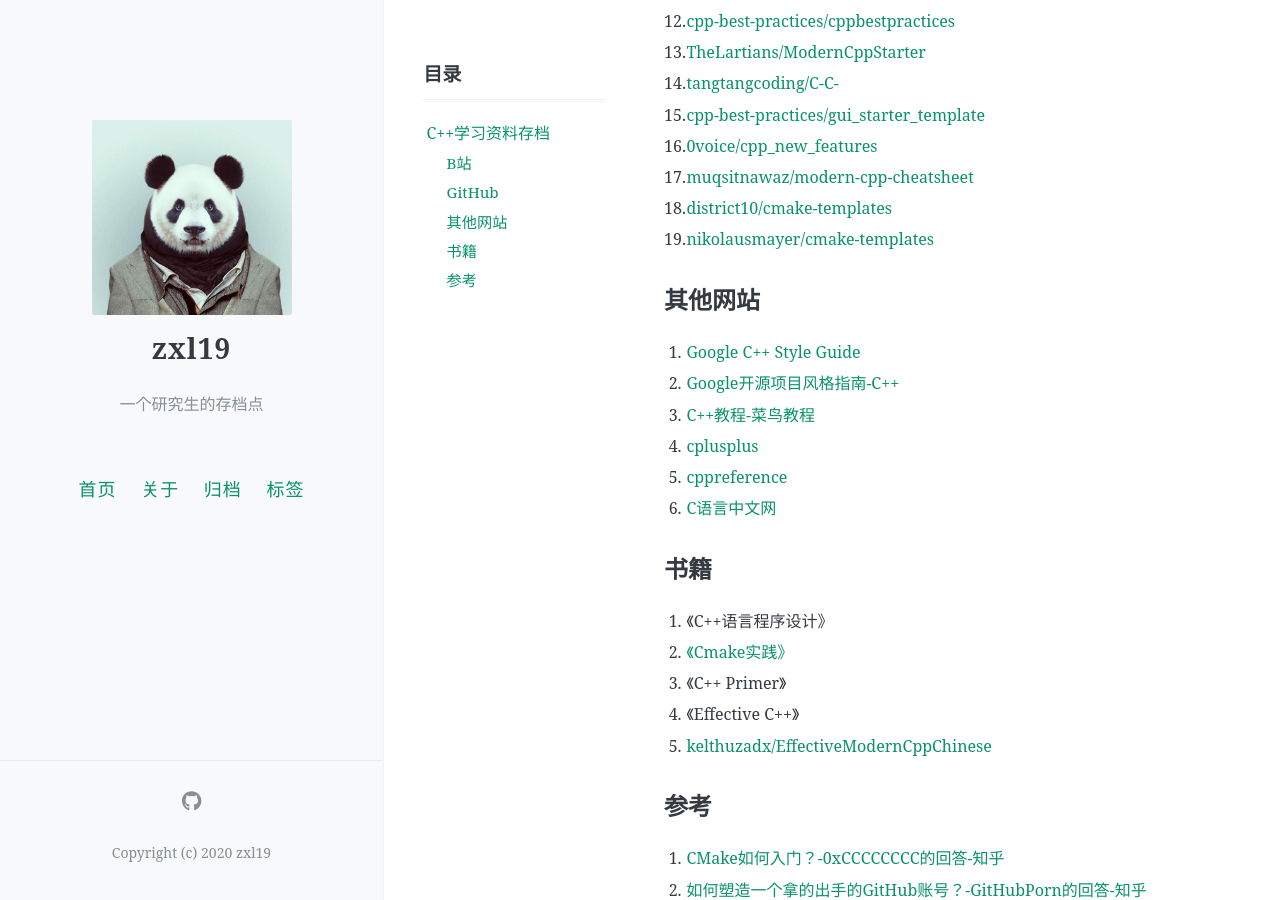
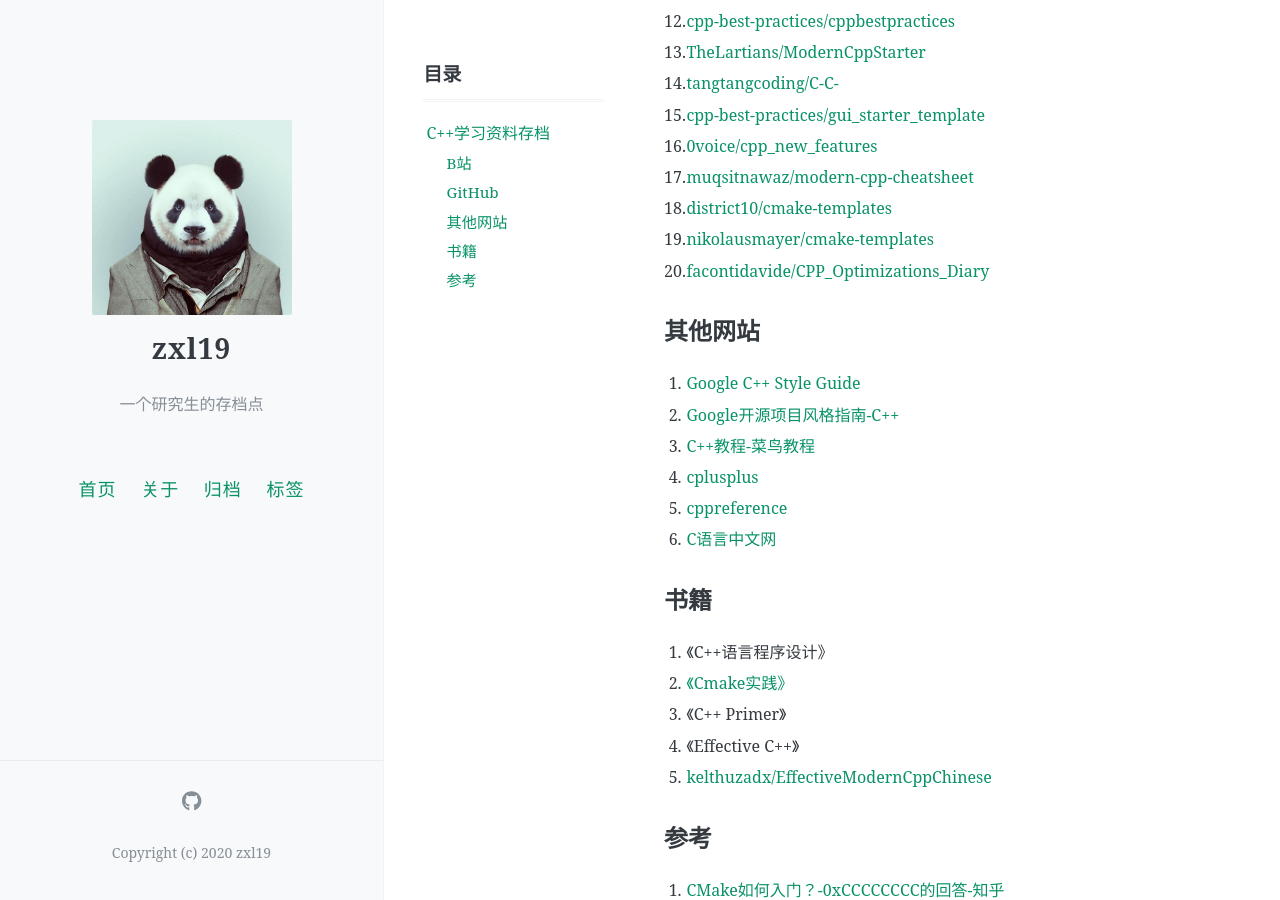
Before and after one commit to zxl19/zxl19.github.io, a Jekyll site: the page built from _posts/2021-05-22-cpp-material.md, in a window 1280 px wide and 900 px high, scrolled down 836 px. Built offline with Jekyll 4.4.1, drawn with Linux system fonts in a browser that asks for light colours; comment, search, counter and statistics services are not loaded.

Commit message:
Update 2021-05-22-cpp-material.md

```diff
--- a/_posts/2021-05-22-cpp-material.md
+++ b/_posts/2021-05-22-cpp-material.md
@@ -42,6 +42,7 @@ C++（包括CMake）学习资料存档。
 17. [muqsitnawaz/modern-cpp-cheatsheet](https://github.com/muqsitnawaz/modern-cpp-cheatsheet)
 18. [district10/cmake-templates](https://github.com/district10/cmake-templates)
 19. [nikolausmayer/cmake-templates](https://github.com/nikolausmayer/cmake-templates)
+20. [facontidavide/CPP_Optimizations_Diary](https://github.com/facontidavide/CPP_Optimizations_Diary)
 
 ## 其他网站
 
```
